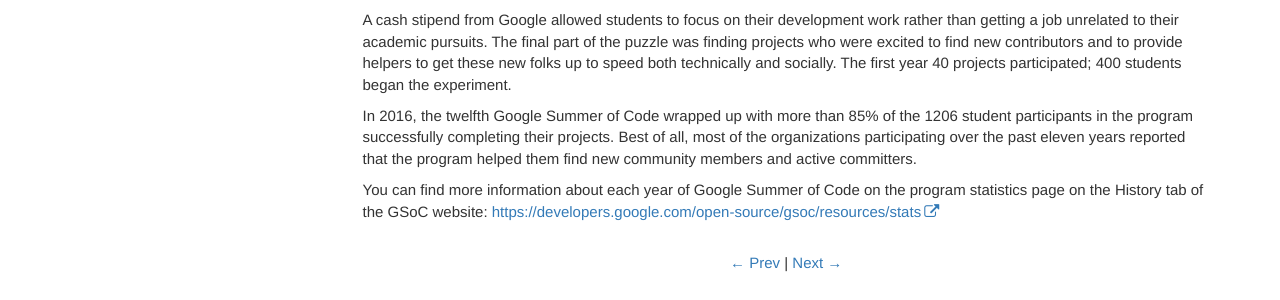
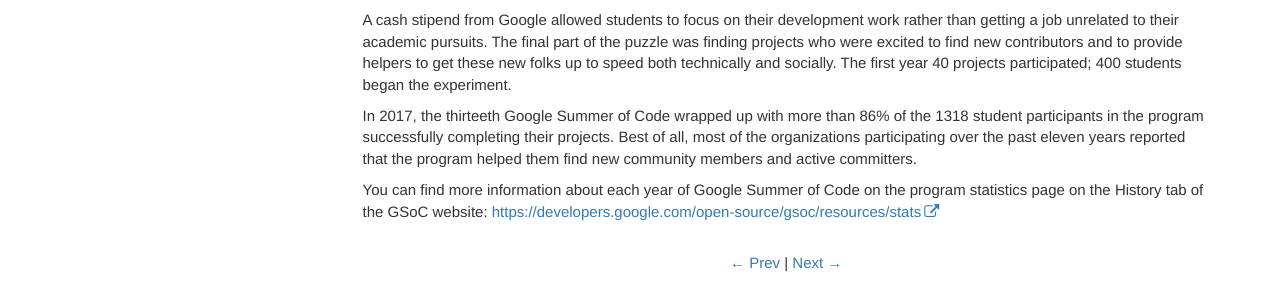
Before and after one commit to google/gsocguides, a Jekyll site: the page built from pages/student/19-history_of_gsoc.md, in a window 1280 px wide. Shown: the part 504-804 px from the top of the page. Built offline with Jekyll 4.4.1, drawn with Linux system fonts in a browser that asks for light colours.

Commit message:
Update 19-history_of_gsoc.md

```diff
--- a/pages/student/19-history_of_gsoc.md
+++ b/pages/student/19-history_of_gsoc.md
@@ -14,6 +14,6 @@ The perfect answer came from encouraging students to participate in open source
 
 A cash stipend from Google allowed students to focus on their development work rather than getting a job unrelated to their academic pursuits. The final part of the puzzle was finding projects who were excited to find new contributors and to provide helpers to get these new folks up to speed both technically and socially. The first year 40 projects participated; 400 students began the experiment.
 
-In 2016, the twelfth Google Summer of Code wrapped up with more than 85% of the 1206 student participants in the program successfully completing their projects. Best of all, most of the organizations participating over the past eleven years reported that the program helped them find new community members and active committers.
+In 2017, the thirteeth Google Summer of Code wrapped up with more than 86% of the 1318 student participants in the program successfully completing their projects. Best of all, most of the organizations participating over the past eleven years reported that the program helped them find new community members and active committers.
 
 You can find more information about each year of Google Summer of Code on the program statistics page on the History tab of the GSoC website: <https://developers.google.com/open-source/gsoc/resources/stats>
```
